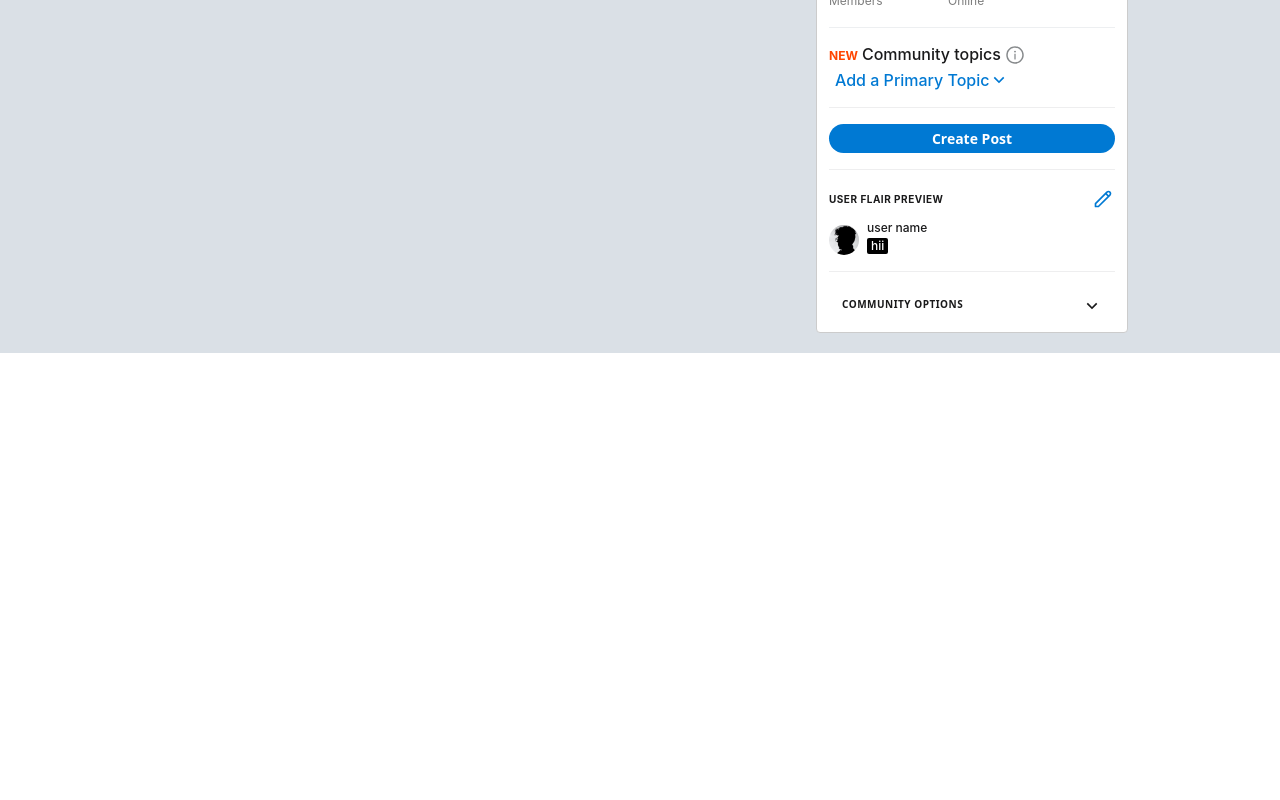
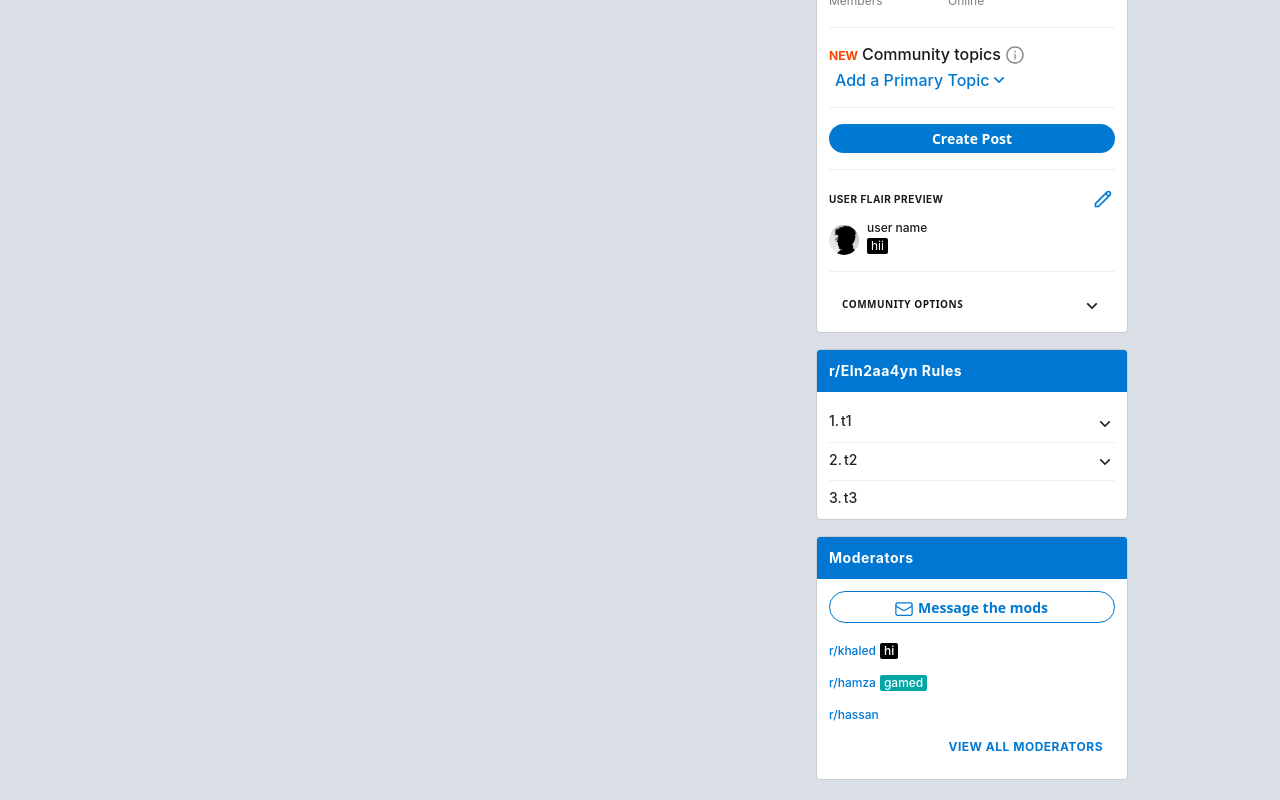
Before and after one commit to CMP24-SWE-TEAM3/RedditX-Front-End, a React (Create React App) app: page / in a window 1280 px wide. Shown: the part 457-1257 px from the top of the page. Before the commit the page ends 810 px from the top, so only its background shows below. Built offline with nearby package versions, Linux system fonts and the light colour scheme.

Commit message:
feat: Add rules widget add moderator widget

```diff
--- a/src/Features/Subreddit/Components/CommunityOptions/CommunityOptions.styled.js
+++ b/src/Features/Subreddit/Components/CommunityOptions/CommunityOptions.styled.js
@@ -36,7 +36,8 @@ export const OptionsButtons = styled.div`
   border-radius: 20px;
   cursor: pointer;
 
-  :hover, :focus{
+  :hover,
+  :focus {
     background-color: #ececec;
   }
 `;
@@ -58,8 +59,10 @@ export const CommunityTheme = styled.div`
 
 export const StyledForm = styled(Form)`
   //1em === 14px
+
   .form-switch .form-check-input {
     width: 37px;
+    cursor: pointer;
   }
 
   .form-check-input {
--- /dev/null
+++ b/src/Features/Subreddit/Components/ModeratorWidget/ModeratorWidget.jsx
@@ -0,0 +1,84 @@
+import { HiOutlineEnvelope } from "react-icons/hi2";
+import { Link } from "react-router-dom";
+import WidgetContainer from "../WidgetContainer/WidgetContainer";
+import {
+  Message,
+  ModeratorContainer,
+  ModeratorFlair,
+  User,
+  ViewAllModeratorsLink,
+  ViewModeratorsContainer
+} from "./ModeratorWidget.styled";
+
+const ModeratorWidget = () => {
+  const Moderators = [
+    {
+      userName: "khaled",
+      flair: { text: "hi", color: "white", backgroundColor: "#000" },
+    },
+    {
+      userName: "hamza",
+      flair: {
+        text: "gamed",
+        color: "white",
+        backgroundColor: "rgb(0, 166, 165)",
+      },
+    },
+    {
+      userName: "hassan",
+      flair: {},
+    },
+  ];
+
+  const MessageMod = () => {
+    return (
+      <Message to="#">
+        <span className="icon">
+          <HiOutlineEnvelope />
+        </span>
+        Message the mods
+      </Message>
+    );
+  };
+
+  const Moderator = (props) => {
+    const hasFlair = props.moderator.flair;
+    return (
+      <ModeratorContainer>
+        <Link to="">
+          <User>{"r/" + props.moderator.userName}</User>
+        </Link>
+        {hasFlair && (
+          <ModeratorFlair
+            style={{
+              color: props.moderator.flair.color,
+              backgroundColor: props.moderator.flair.backgroundColor,
+            }}
+          >
+            {props.moderator.flair.text}
+          </ModeratorFlair>
+        )}
+      </ModeratorContainer>
+    );
+  };
+
+  const ViewAllModerators = () => {
+    return (
+      <ViewModeratorsContainer>
+        <ViewAllModeratorsLink to="#">View All Moderators</ViewAllModeratorsLink>
+      </ViewModeratorsContainer>
+    );
+  };
+
+  return (
+    <WidgetContainer headerText="Moderators">
+      <MessageMod />
+      {Moderators.map((moderator) => {
+        return <Moderator moderator={moderator} />;
+      })}
+      <ViewAllModerators />
+    </WidgetContainer>
+  );
+};
+
+export default ModeratorWidget;
--- /dev/null
+++ b/src/Features/Subreddit/Components/ModeratorWidget/ModeratorWidget.styled.js
@@ -0,0 +1,81 @@
+import { Link } from "react-router-dom";
+import styled from "styled-components";
+import { Flair } from "../UserFlairPreview/UserFlairPreview.styled";
+
+export const Message = styled(Link)`
+  display: flex;
+  text-decoration: none;
+  margin-bottom: 20px;
+  justify-content: center;
+  align-items: center;
+  position: relative;
+  border: 1px solid #0079d3;
+  color: #0079d3;
+  font-family: "Noto Sans", Arial, sans-serif;
+  font-size: 14px;
+  font-weight: 700;
+  line-height: 17px;
+  min-height: 32px;
+  min-width: 32px;
+  padding: 4px 16px;
+  text-align: center;
+  width: auto;
+  border-radius: 50px;
+  box-sizing: border-box;
+
+  :hover {
+    background-color: #f4f9fd;
+  }
+
+  span.icon {
+    margin-right: 4px;
+    margin-left: -2px;
+    font-size: 20px;
+    font-weight: 400;
+    height: 20px;
+    line-height: 20px;
+    width: 20px;
+    flex: 0 0 auto;
+  }
+`;
+
+export const ModeratorContainer = styled.div`
+  font-size: 12px;
+  font-weight: 500;
+  line-height: 16px;
+  display: flex;
+  margin-bottom: 16px;
+  width: 100%;
+  a {
+    text-decoration: none;
+  }
+`;
+
+export const User = styled.div`
+  color: #0079d3;
+  display: inline-block;
+  max-width: 100%;
+`;
+
+export const ModeratorFlair = styled(Flair)`
+  font-weight: 500;
+  margin-left: 4px;
+`;
+
+export const ViewModeratorsContainer = styled.div`
+  display: flex;
+  overflow: hidden;
+  padding: 0 12px 12px;
+`;
+
+export const ViewAllModeratorsLink = styled(Link)`
+  text-decoration: none;
+  font-size: 12px;
+  font-weight: 700;
+  letter-spacing: 0.5px;
+  line-height: 24px;
+  text-transform: uppercase;
+  color: #0079d3;
+  margin-left: auto;
+  line-height: 16px;
+`;
--- a/src/Features/Subreddit/Components/RulesWidget/RulesWidget.jsx
+++ b/src/Features/Subreddit/Components/RulesWidget/RulesWidget.jsx
@@ -1,4 +1,15 @@
+import { useState } from "react";
+import { RiArrowDownSLine, RiArrowUpSLine } from "react-icons/ri";
 import WidgetContainer from "../WidgetContainer/WidgetContainer";
+
+import {
+  Arrow,
+  Description,
+  Number,
+  RuleContainer,
+  RuleFex,
+  Title
+} from "./RulesWidget.styled";
 
 const RulesWidget = () => {
   const rules = [
@@ -7,13 +18,55 @@ const RulesWidget = () => {
     { title: "t3", description: "" },
   ];
 
-  const Rule = ()=>{
+  const Rule = (props) => {
+    const [toggle, setToggle] = useState(true);
+    const desc = props.description.length === 0 ? false : true;
+    const last = props.index === props.len ? true : false;
+    function toggleHandler() {
+      setToggle((prev) => !prev);
+    }
 
+    return (
+      <RuleContainer onClick={toggleHandler} last={last} desc={desc}>
+        <RuleFex>
+          <Number>{props.index + "."}</Number>
+          <Title>{props.title}</Title>
+          <Arrow>
+            {desc && toggle && (
+              <span className="icon">
+                <RiArrowDownSLine />
+              </span>
+            )}
+            {desc && !toggle && (
+              <span className="icon">
+                <RiArrowUpSLine />
+              </span>
+            )}
+          </Arrow>
+        </RuleFex>
+        {desc && !toggle && (
+          <Description>
+            <div>
+              <p>{props.description}</p>
+            </div>
+          </Description>
+        )}
+      </RuleContainer>
+    );
   };
 
   return (
     <WidgetContainer headerText="r/Eln2aa4yn Rules">
-
+      {rules.map((rule, i) => {
+        return (
+          <Rule
+            index={i + 1}
+            len={rules.length}
+            title={rule.title}
+            description={rule.description}
+          />
+        );
+      })}
     </WidgetContainer>
   );
 };
--- a/src/Features/Subreddit/Components/RulesWidget/RulesWidget.styled.js
+++ b/src/Features/Subreddit/Components/RulesWidget/RulesWidget.styled.js
@@ -0,0 +1,63 @@
+import styled from "styled-components";
+
+export const RuleContainer = styled.div`
+  font-size: 14px;
+  font-weight: 500;
+  line-height: 18px;
+  ${(props) =>
+    props.last ? "" : "border-bottom: 1px solid rgba(26, 26, 27, 0.07);"}
+  ${(props) => (props.last ? "padding: 8px 0 0 0;" : "padding: 8px 0;")}
+  cursor: ${(props) => (props.desc ? "pointer" : "default")};
+`;
+
+export const RuleFex = styled.div`
+  display: flex;
+  flex-direction: row;
+`;
+
+export const Number = styled.div`
+  box-sizing: border-box;
+  flex: 0 0;
+  padding-right: 2px;
+`;
+
+export const Title = styled.div`
+  box-sizing: border-box;
+  flex: 1 1 100%;
+  width: 100%;
+  padding-right: 8px;
+  word-break: break-word;
+`;
+
+export const Arrow = styled.div`
+  flex: 0 0;
+  span.icon {
+    font-size: 20px;
+    font-weight: 400;
+    height: 20px;
+    line-height: 20px;
+    vertical-align: middle;
+    width: 20px;
+  }
+`;
+
+export const Description = styled.div`
+  font-family: "Noto Sans", Arial, sans-serif;
+  font-size: 12px;
+  font-weight: 400;
+  line-height: 16px;
+  padding: 8px 8px 0 16px;
+
+  div {
+    line-height: 21px;
+  }
+
+  p {
+    font-size: 14px;
+    line-height: 21px;
+    word-break: break-word;
+    padding-top: 0;
+    padding-bottom: 0;
+    margin-bottom: 0;
+  }
+`;
--- a/src/Features/Subreddit/Components/SubRedditSideBar/SubRedditSideBar.jsx
+++ b/src/Features/Subreddit/Components/SubRedditSideBar/SubRedditSideBar.jsx
@@ -1,10 +1,14 @@
 import CommunityCard from "../CommunityCard/CommunityCard";
+import ModeratorWidget from "../ModeratorWidget/ModeratorWidget";
+import RulesWidget from "../RulesWidget/RulesWidget";
 import { Container, InnerContainer } from "./SubRedditSideBar.styled";
 const SubRedditSideBar = () => {
   return (
     <Container>
       <InnerContainer>
         <CommunityCard />
+        {true && <RulesWidget />}
+        <ModeratorWidget />
       </InnerContainer>
     </Container>
   );
--- a/src/Features/Subreddit/Components/UserFlairPreview/UserFlairPreview.jsx
+++ b/src/Features/Subreddit/Components/UserFlairPreview/UserFlairPreview.jsx
@@ -7,6 +7,7 @@ import {
   CreatePost,
   DataContainer,
   Flair,
+  FlairContainer,
   FlairPreview,
   Name,
   NameAndFlairContainer,
@@ -44,16 +45,16 @@ const UserFlairPreview = (props) => {
               <Name>
                 <span>user name</span>
               </Name>
-              <Flair>
-                <span
+              <FlairContainer>
+                <Flair
                   style={{
                     color: flair.color,
                     backgroundColor: flair.backgroundColor,
                   }}
                 >
                   {flair.text}
-                </span>
-              </Flair>
+                </Flair>
+              </FlairContainer>
             </NameAndFlairContainer>
           </DataContainer>
         </UserFlairContainer>
--- a/src/Features/Subreddit/Components/UserFlairPreview/UserFlairPreview.styled.js
+++ b/src/Features/Subreddit/Components/UserFlairPreview/UserFlairPreview.styled.js
@@ -127,18 +127,18 @@ export const Name = styled.div`
   }
 `;
 
-export const Flair = styled.div`
+export const FlairContainer = styled.div`
   display: flex;
   align-items: center;
   width: 100%;
   max-width: 100%;
   margin-top: 2px;
+`;
 
-  span {
+export const Flair = styled.span`
   font-weight: 400;
   box-sizing: border-box;
   font-size: 12px;
-    font-weight: 500;
   line-height: 16px;
   border-radius: 2px;
   display: inline-block;
@@ -149,5 +149,4 @@ export const Flair = styled.div`
   white-space: pre;
   word-break: normal;
   padding: 0 4px;
-  }
 `;
--- a/src/Features/Subreddit/Components/WidgetContainer/WidgetContainer.styled.js
+++ b/src/Features/Subreddit/Components/WidgetContainer/WidgetContainer.styled.js
@@ -6,6 +6,7 @@ export const MainContainer = styled.div`
 `;
 
 export const InnerContainer = styled.div`
+  background-color: #fff;
   border: 1px solid #ccc;
   border-radius: 4px;
   overflow: visible;
```
Also changed, not shown: src/Features/Subreddit/Pages/SubReddit/SubReddit.styled.js (+0 -21 lines). Lines whose indentation alone changed are shown as unchanged.
